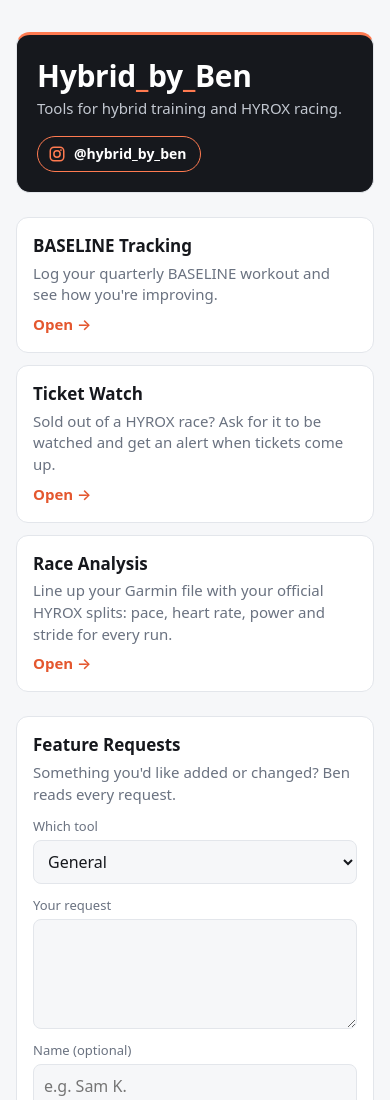
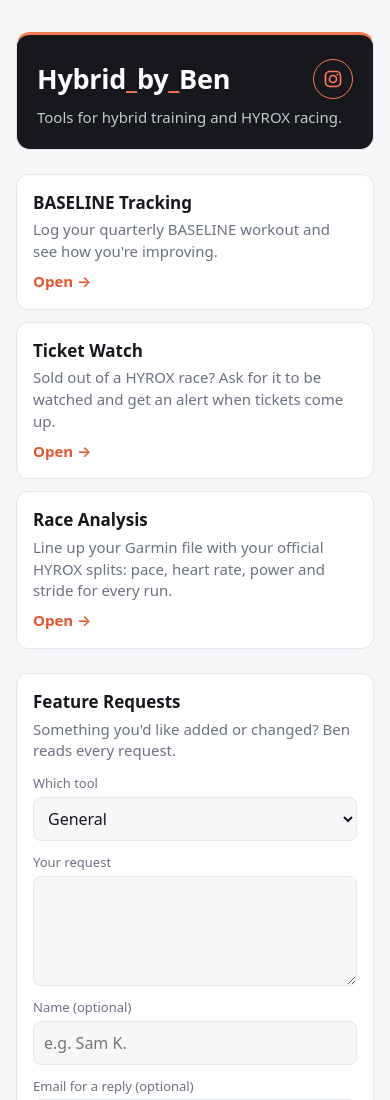
Before and after one commit to brodeurbenjamin/brodeurbenjamin.github.io, a plain HTML site: page site/index.html in a window 390 px wide. Shown: the top 1100 px of the page. Drawn offline with Linux system fonts and the light colour scheme.

Commit message:
Banner: Instagram button to the right of the title
Full @hybrid_by_ben button on wider screens; the Instagram icon alone on
phones (under 520 px), where the handle doesn't fit beside the title. The
link keeps an aria-label with the handle.

Co-Authored-By: Claude Opus 5.5 <noreply@anthropic.com>
Claude-Session: https://claude.ai/code/session_01SvWJ8oMKkQNaB1Z6364wrG

```diff
--- a/site/index.html
+++ b/site/index.html
@@ -23,15 +23,21 @@
   /* Banner: the same dark band in both themes, so the brand looks the same. */
   .banner { background:#16181d; color:#fff; border:1px solid var(--line); border-top:3px solid #ff7a50; border-radius:14px;
             padding:24px 20px 20px; margin:0 0 24px }
-  .banner h1 { font-size:30px; line-height:1.1; margin:0 0 6px; letter-spacing:-.01em; text-wrap:balance }
+  .banner .top { display:flex; align-items:center; justify-content:space-between; gap:12px; margin:0 0 8px }
+  .banner h1 { font-size:30px; line-height:1.1; margin:0; letter-spacing:-.01em; min-width:0 }
   .banner h1 span { color:#ff7a50 }
-  .banner p { color:#c3c8d1; margin:0 0 16px }
+  .banner p { color:#c3c8d1; margin:0 }
   .ig { display:inline-flex; align-items:center; gap:8px; color:#fff; text-decoration:none; font-weight:600; font-size:14px;
         border:1px solid #ff7a50; border-radius:999px; padding:7px 14px 7px 10px }
   .ig:hover { background:rgba(255,122,80,.12) }
   .ig:focus-visible { outline:2px solid #ff7a50; outline-offset:2px }
   .ig svg { width:18px; height:18px; fill:none; stroke:#ff7a50; stroke-width:2 }
   .ig svg .dot { fill:#ff7a50; stroke:none }
+  /* Phones: no room for the handle beside the title, so the button is the icon alone. */
+  @media (max-width: 520px) {
+    .ig { padding:9px; flex:none } .ig .handle { display:none } .ig svg { width:20px; height:20px }
+    .banner h1 { font-size:27px }
+  }
   .tools { display:grid; gap:12px }
   a.card { display:block; background:var(--card); border:1px solid var(--line); border-radius:12px;
            padding:16px; color:inherit; text-decoration:none }
@@ -64,12 +70,14 @@
 <body>
 <div class="wrap">
   <header class="banner">
-    <h1>Hybrid<span>_</span>by<span>_</span>Ben</h1>
+    <div class="top">
+      <h1>Hybrid<span>_</span>by<span>_</span>Ben</h1>
+      <a class="ig" href="https://www.instagram.com/hybrid_by_ben/" target="_blank" rel="noopener" aria-label="@hybrid_by_ben on Instagram">
+        <svg viewBox="0 0 24 24" aria-hidden="true"><rect x="3" y="3" width="18" height="18" rx="5"/><circle cx="12" cy="12" r="4.2"/><circle class="dot" cx="17.3" cy="6.7" r="1.2"/></svg>
+        <span class="handle">@hybrid_by_ben</span>
+      </a>
+    </div>
     <p>Tools for hybrid training and HYROX racing.</p>
-    <a class="ig" href="https://www.instagram.com/hybrid_by_ben/" target="_blank" rel="noopener">
-      <svg viewBox="0 0 24 24" aria-hidden="true"><rect x="3" y="3" width="18" height="18" rx="5"/><circle cx="12" cy="12" r="4.2"/><circle class="dot" cx="17.3" cy="6.7" r="1.2"/></svg>
-      @hybrid_by_ben
-    </a>
   </header>
 
   <div class="tools">
```
